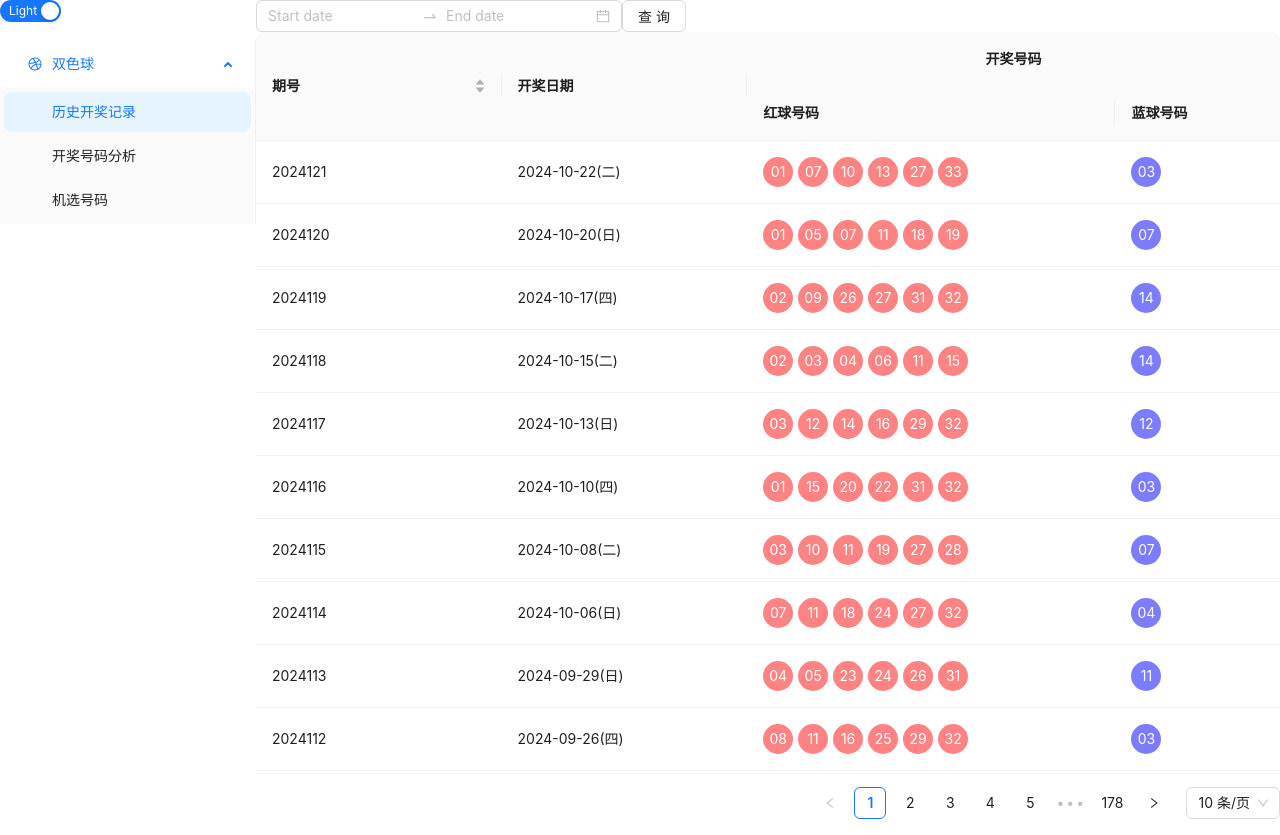
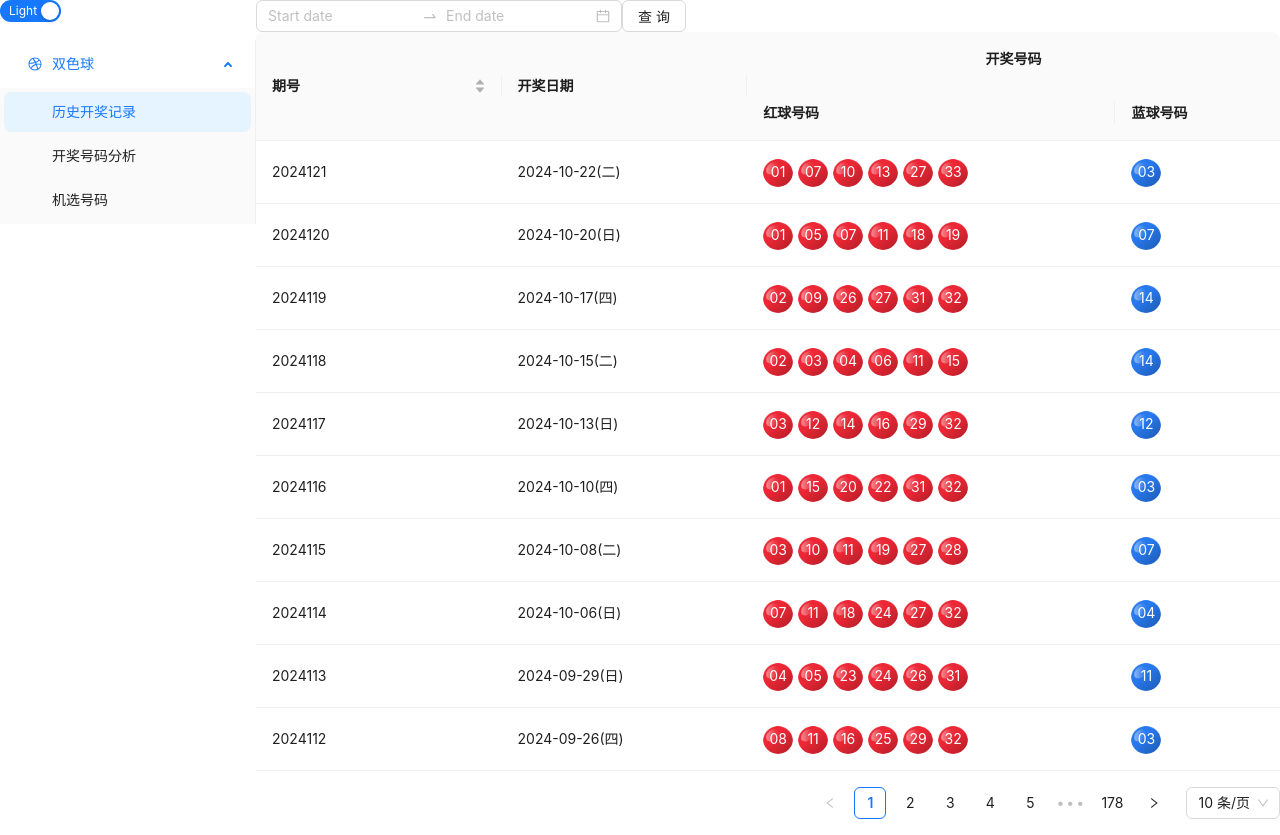
Before and after one commit to ans-gab/Dream, a Next.js app: page / in a window 1280 px wide. Built offline with nearby package versions, Linux system fonts and the light colour scheme.

Commit message:
feat:修改了样式

```diff
--- a/src/app/components/ball.css
+++ b/src/app/components/ball.css
@@ -3,17 +3,19 @@
   width: 30px; /* 调整直径 */
   height: 30px; /* 调整直径 */
   border-radius: 50%; /* 使其为圆形 */
-
   color: white; /* 文字颜色为白色 */
   text-align: center; /* 文字居中 */
   line-height: 30px; /* 垂直居中 */
   margin-right: 5px; /* 右边距 */
+  cursor: pointer;
 }
 .red-ball{
-  background-color: #ff8383; /* 背景色为红色 */
+  background: url("/img/redCircle.png") no-repeat  ;
+  background-size: 30px auto;
 }
 .blue-ball{
-  background-color: #7c7cff; /* 背景色为蓝色 */
+  background: url("/img/blueCircle.png") no-repeat  ;
+  background-size: 30px auto;
 }
 /* 隐藏Ant Design数字输入框后的增加和减少按钮 */
 .ant-input-number-handler-wrap {
--- a/src/app/components/numberlist.css
+++ b/src/app/components/numberlist.css
@@ -1,5 +1,5 @@
 ul.select-number-list {
-  height: 280px;
+  height: 295px;
   display: flex;
   flex-direction: column; /* 设置为垂直方向 */
   align-items: start; /* 水平居中对齐 */
```
